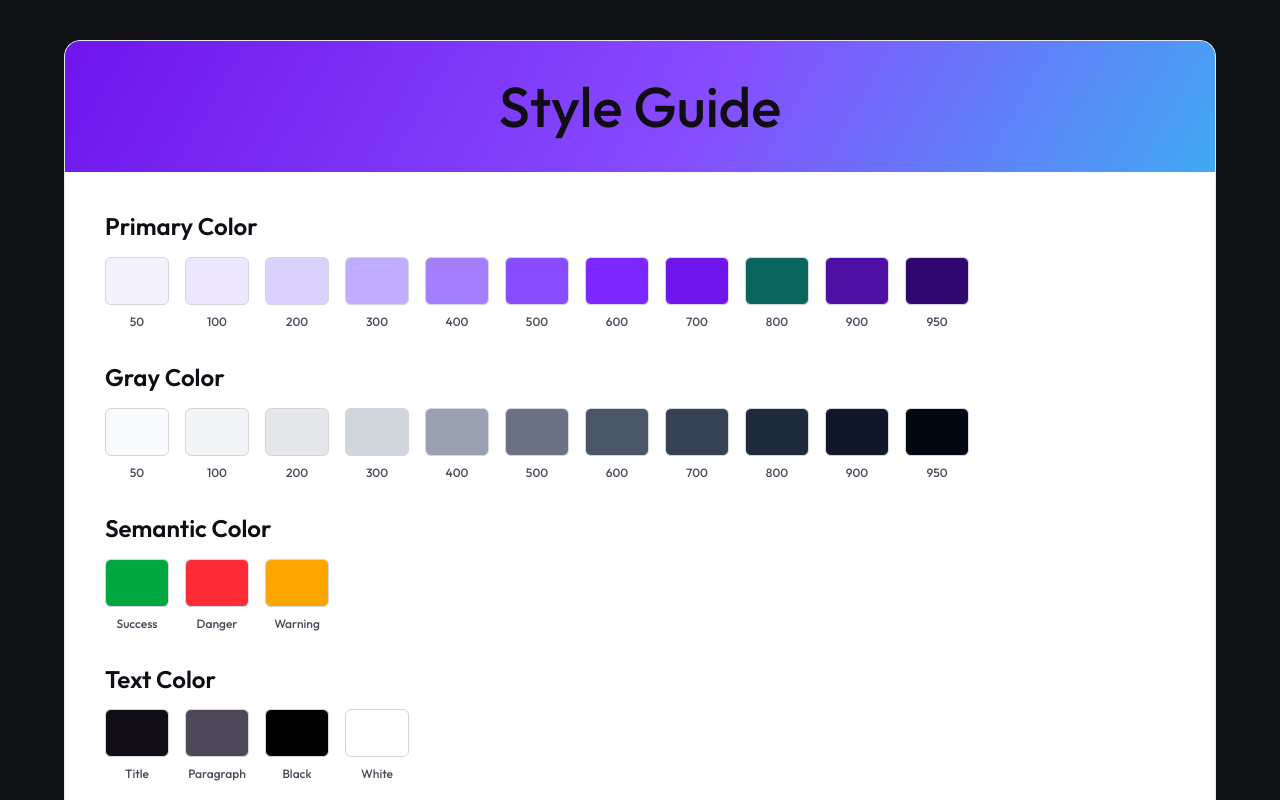
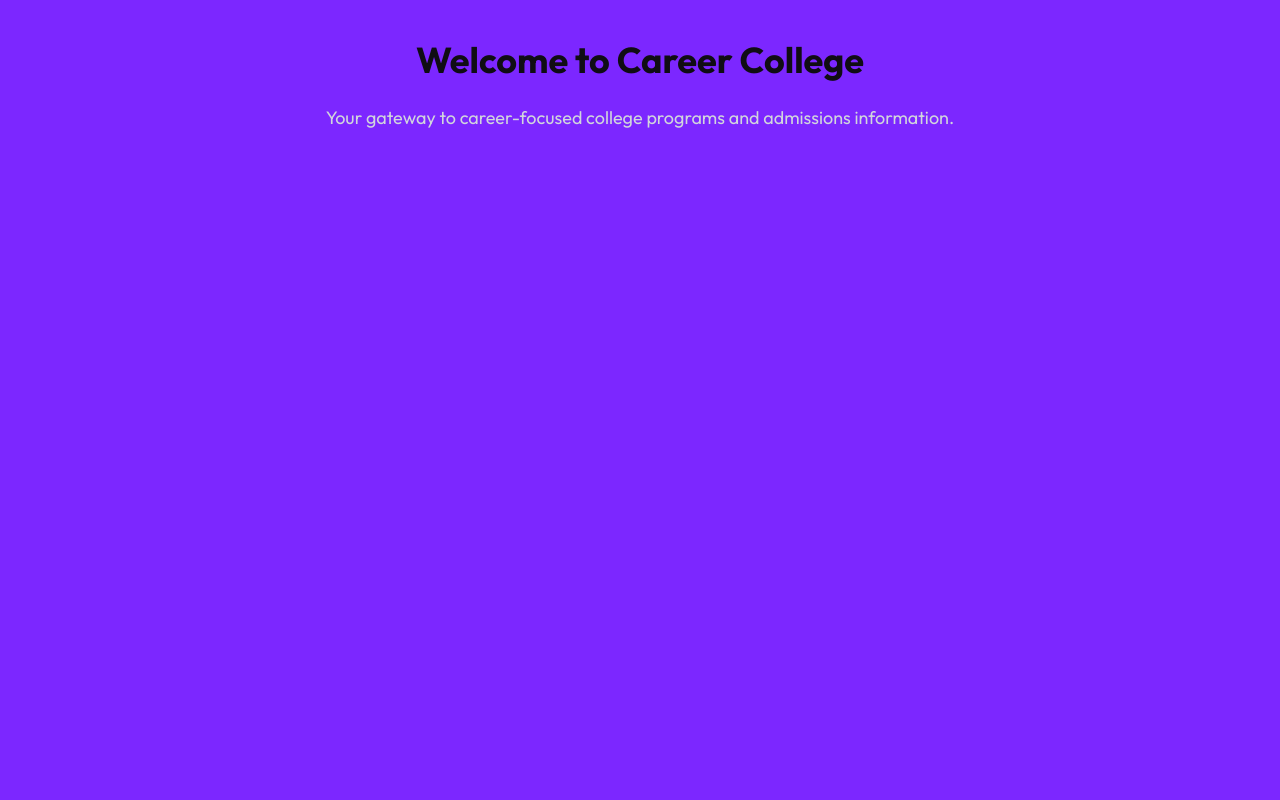
Before and after one commit to niduslab/Career-College-Frontend, a Next.js app: page / in a window 1280 px wide. Shown: the top 800 px of the page. Built offline with nearby package versions, Linux system fonts and the light colour scheme.

Commit message:
the carrer college website initial setup done

```diff
--- a/src/app/page.tsx
+++ b/src/app/page.tsx
@@ -1,180 +1,13 @@
-const primaryScale = [
-  ["50", "var(--primary-50)"],
-  ["100", "var(--primary-100)"],
-  ["200", "var(--primary-200)"],
-  ["300", "var(--primary-300)"],
-  ["400", "var(--primary-400)"],
-  ["500", "var(--primary-500)"],
-  ["600", "var(--primary-600)"],
-  ["700", "var(--primary-700)"],
-  ["800", "var(--primary-800)"],
-  ["900", "var(--primary-900)"],
-  ["950", "var(--primary-950)"],
-] as const;
-
-const grayScale = [
-  ["50", "var(--gray-50)"],
-  ["100", "var(--gray-100)"],
-  ["200", "var(--gray-200)"],
-  ["300", "var(--gray-300)"],
-  ["400", "var(--gray-400)"],
-  ["500", "var(--gray-500)"],
-  ["600", "var(--gray-600)"],
-  ["700", "var(--gray-700)"],
-  ["800", "var(--gray-800)"],
-  ["900", "var(--gray-900)"],
-  ["950", "var(--gray-950)"],
-] as const;
-
-const spacingScale = [
-  4, 8, 12, 16, 20, 24, 28, 32, 36, 40, 44, 48, 52, 56, 60, 64, 68, 72, 76, 80,
-  84, 88, 92, 96, 100, 104, 108, 112, 116, 120, 124, 128, 132, 136, 140, 144,
-  148, 152,
-];
-
-function Swatch({ label, color }: { label: string; color: string }) {
-  return (
-    <div className="flex flex-col gap-2">
-      <div
-        className="h-12 w-16 rounded-md border"
-        style={{ backgroundColor: color, borderColor: "var(--gray-300)" }}
-      />
-      <p
-        className="sg-caption sg-w-m text-center"
-        style={{ color: "var(--text-paragraph)" }}
-      >
-        {label}
-      </p>
-    </div>
-  );
-}
-
 export default function HomePage() {
   return (
-    <main
-      className="min-h-screen px-4 py-10 md:px-10"
-      style={{ backgroundColor: "#101114" }}
-    >
-      <div
-        className="mx-auto max-w-6xl overflow-hidden rounded-2xl border"
-        style={{
-          backgroundColor: "var(--card)",
-          borderColor: "var(--gray-200)",
-        }}
-      >
-        <div
-          className="px-6 py-8 text-center md:px-10"
-          style={{
-            background:
-              "linear-gradient(120deg, var(--primary-700) 0%, var(--primary-500) 55%, #22d3ee 120%)",
-          }}
-        >
-          <h1 className="sg-h1-small sg-w-m text-white">Style Guide</h1>
-        </div>
-
-        <section className="space-y-8 p-6 md:p-10">
-          <div className="space-y-4">
-            <h2 className="sg-h5 sg-w-sb">Primary Color</h2>
-            <div className="flex flex-wrap gap-4">
-              {primaryScale.map(([label, color]) => (
-                <Swatch key={label} label={label} color={color} />
-              ))}
-            </div>
-          </div>
-
-          <div className="space-y-4">
-            <h2 className="sg-h5 sg-w-sb">Gray Color</h2>
-            <div className="flex flex-wrap gap-4">
-              {grayScale.map(([label, color]) => (
-                <Swatch key={label} label={label} color={color} />
-              ))}
-            </div>
-          </div>
-
-          <div className="space-y-4">
-            <h2 className="sg-h5 sg-w-sb">Semantic Color</h2>
-            <div className="flex flex-wrap gap-4">
-              <Swatch label="Success" color="var(--success-500)" />
-              <Swatch label="Danger" color="var(--danger-500)" />
-              <Swatch label="Warning" color="var(--warning-500)" />
-            </div>
-          </div>
-
-          <div className="space-y-4">
-            <h2 className="sg-h5 sg-w-sb">Text Color</h2>
-            <div className="flex flex-wrap gap-4">
-              <Swatch label="Title" color="var(--text-title)" />
-              <Swatch label="Paragraph" color="var(--text-paragraph)" />
-              <Swatch label="Black" color="var(--text-black)" />
-              <Swatch label="White" color="var(--text-white)" />
-            </div>
-          </div>
-        </section>
-
-        <section
-          className="space-y-4 border-t p-6 md:p-10"
-          style={{ borderColor: "var(--gray-200)" }}
-        >
-          <h2 className="sg-h5 sg-w-sb">Typography</h2>
-          <p className="sg-h1-big sg-w-r">H1-Big-72px-R-120%</p>
-          <p className="sg-h1-small sg-w-m">H1-Small-56px-M-120%</p>
-          <p className="sg-h2 sg-w-sb">H2-48px-S-120%</p>
-          <p className="sg-h3 sg-w-b">H3-40px-B-120%</p>
-          <p className="sg-h4 sg-w-m">H4-32px-M-120%</p>
-          <p className="sg-h5 sg-w-r">H5-24px-R-120%</p>
-          <p className="sg-h6 sg-w-sb">H6-20px-S-120%</p>
-          <p
-            className="sg-p-big sg-w-r"
-            style={{ color: "var(--text-paragraph)" }}
-          >
-            Paragraph-Big-18px-R-150%
-          </p>
-          <p
-            className="sg-p-default sg-w-m"
-            style={{ color: "var(--text-paragraph)" }}
-          >
-            Default-16px-M-150%
-          </p>
-          <p
-            className="sg-p-small sg-w-r"
-            style={{ color: "var(--text-paragraph)" }}
-          >
-            Small-14px-R-150%
-          </p>
-          <p
-            className="sg-caption sg-w-m"
-            style={{ color: "var(--text-paragraph)" }}
-          >
-            Caption-12px-M-150%
-          </p>
-        </section>
-
-        <section
-          className="space-y-4 border-t p-6 md:p-10"
-          style={{ borderColor: "var(--gray-200)" }}
-        >
-          <h2 className="sg-h5 sg-w-sb">Spacing</h2>
-          <div className="space-y-2">
-            {spacingScale.map((space) => (
-              <div key={space} className="flex items-center gap-3">
-                <span
-                  className="sg-caption w-10"
-                  style={{ color: "var(--text-paragraph)" }}
-                >
-                  {space}
-                </span>
-                <div
-                  className="h-2 rounded"
-                  style={{
-                    width: `${Math.max(space, 12)}px`,
-                    backgroundColor: "#22d3ee",
-                  }}
-                />
-              </div>
-            ))}
-          </div>
-        </section>
-      </div>
+    <main className="min-h-screen px-4 py-10 md:px-10 bg-(--ring)">
+      <h1 className="text-4xl font-bold text-center text-white mb-6">
+        Welcome to Career College
+      </h1>
+      <p className="text-lg text-center text-gray-300 mb-10">
+        Your gateway to career-focused college programs and admissions
+        information.
+      </p>
     </main>
   );
 }
```
